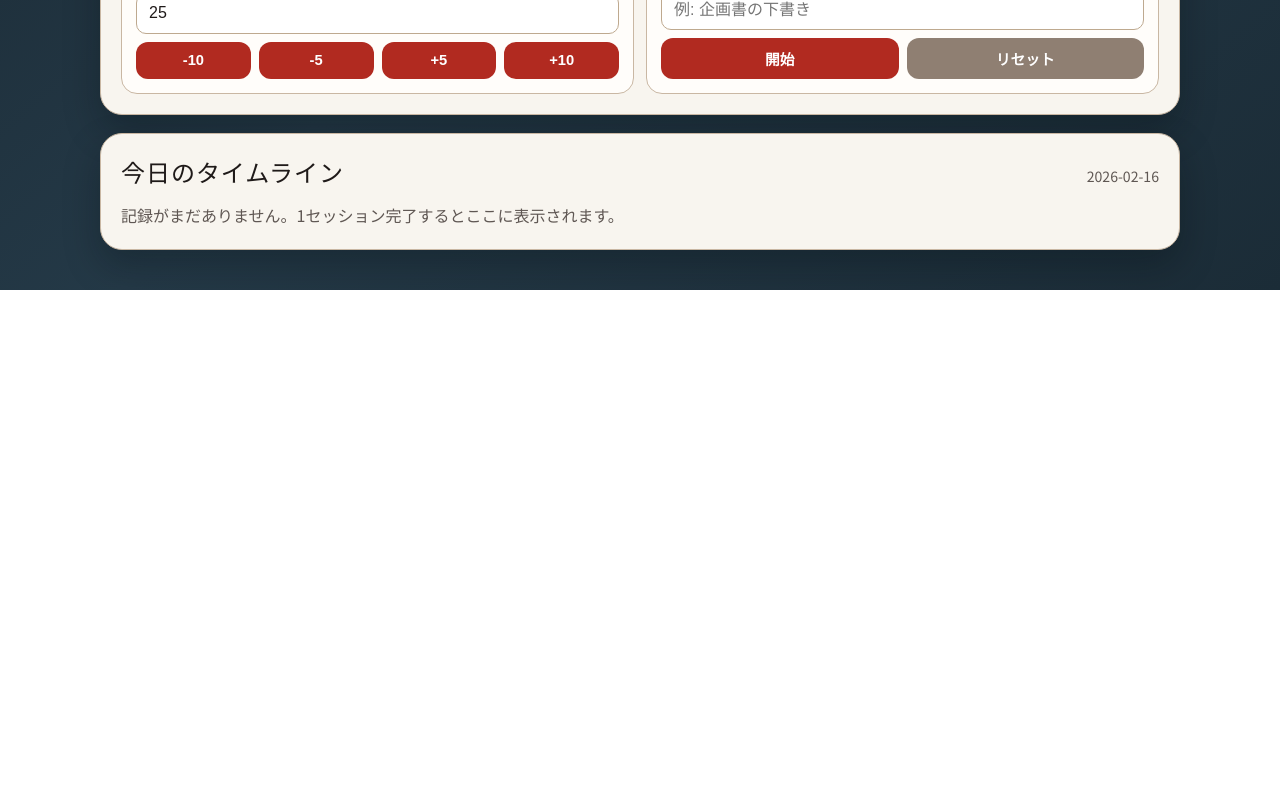
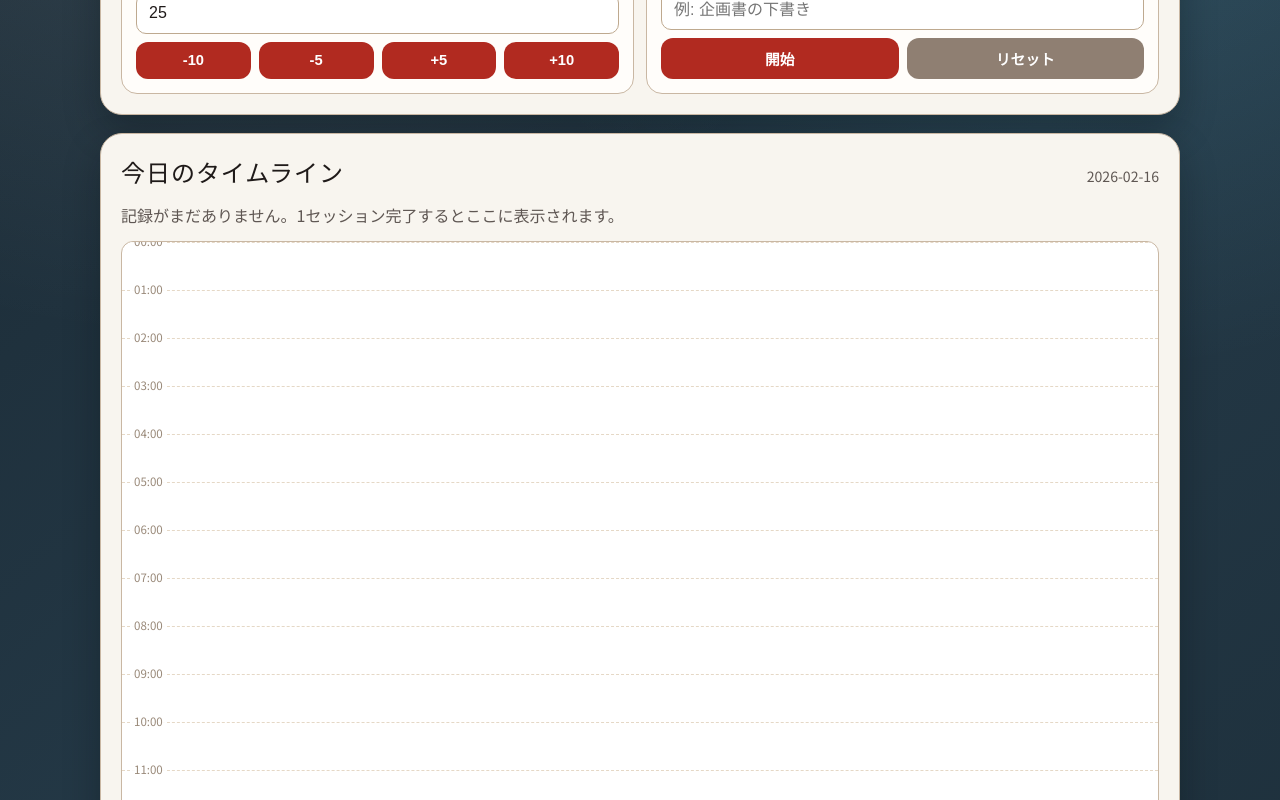
Before and after one commit to Corona-Shio/pomodoro-timer, a React (Vite) app: page / in a window 1280 px wide. Shown: the part 660-1460 px from the top of the page. Before the commit the page ends 950 px from the top, so only its background shows below. Built offline with nearby package versions, Linux system fonts and the light colour scheme.

Commit message:
Keep timeline visible with no logs and remove vertical overflow

```diff
--- a/src/App.tsx
+++ b/src/App.tsx
@@ -264,9 +264,9 @@ function App() {
           <span>{todayKey}</span>
         </header>
 
-        {timeline.logs.length === 0 ? (
+        {timeline.logs.length === 0 && (
           <p className="empty">記録がまだありません。1セッション完了するとここに表示されます。</p>
-        ) : (
+        )}
         <div className="timeline-shell">
           <div className="timeline-axis" style={{ height: `${TIMELINE_HEIGHT}px` }}>
             {Array.from({ length: 25 }).map((_, hour) => (
@@ -302,7 +302,6 @@ function App() {
             })}
           </div>
         </div>
-        )}
       </section>
     </main>
   );
--- a/src/app.css
+++ b/src/app.css
@@ -298,6 +298,7 @@ button.secondary {
   border: 1px solid var(--line);
   border-radius: 12px;
   overflow-x: auto;
+  overflow-y: hidden;
   background: #fff;
 }
 
```
Also changed, not shown: 1 other file (tests, documents, lock files or other folders). Lines whose indentation alone changed are shown as unchanged.
